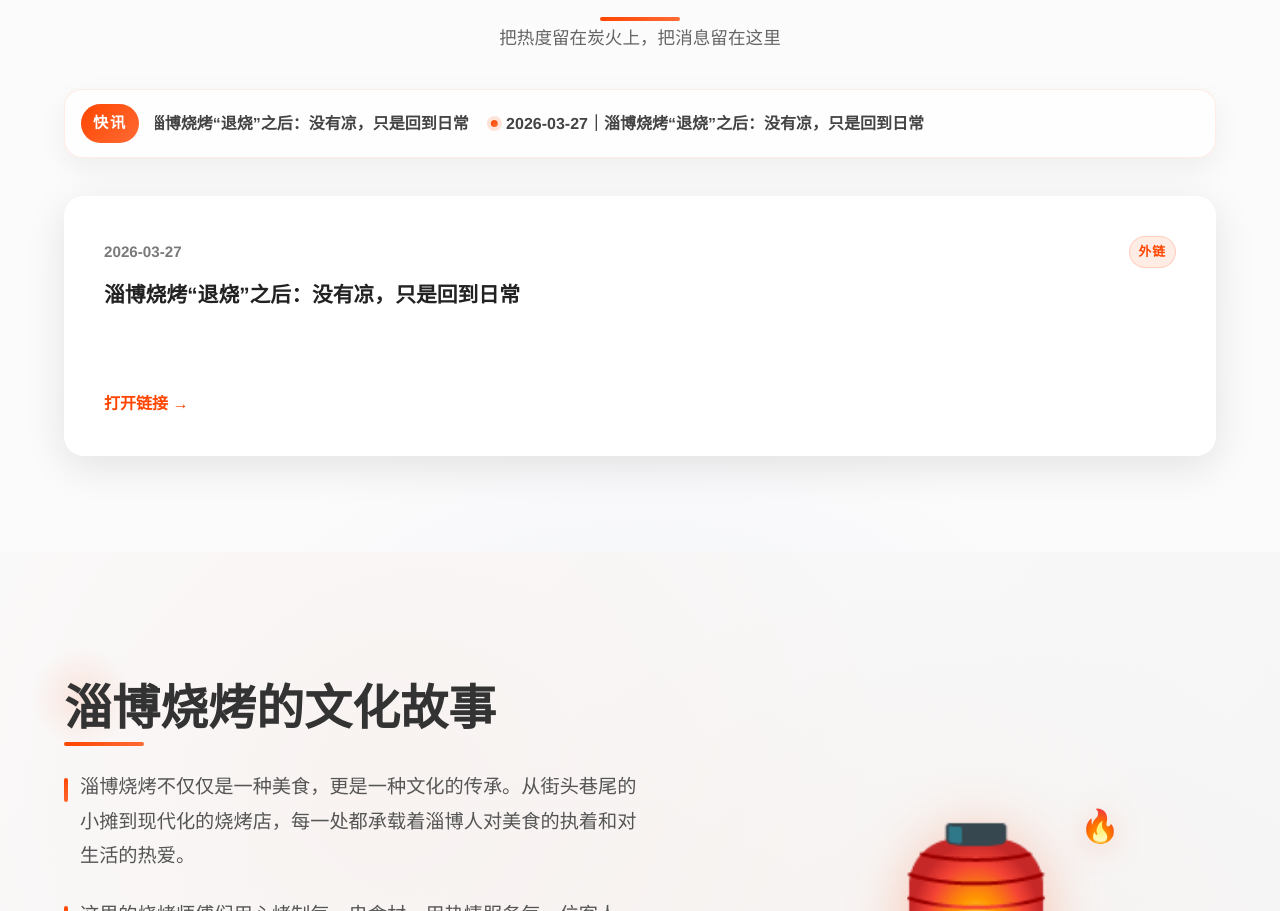
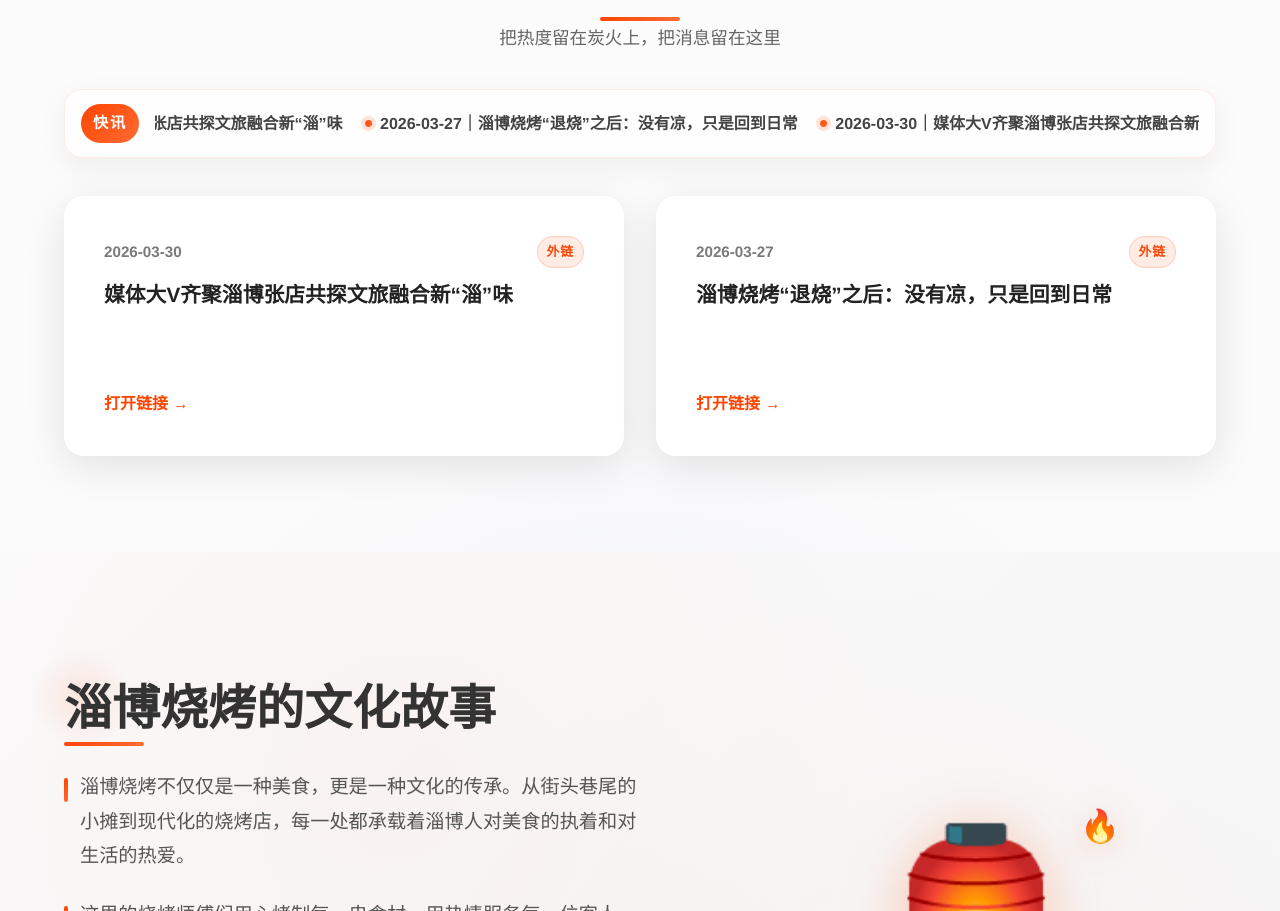
Before and after one commit to songjianvip/zbshaokao.cn, a Vue app: page / in a window 1280 px wide. Shown: the part 3531-4442 px from the top of the page. Built offline with nearby package versions, Linux system fonts and the light colour scheme.

Commit message:
feat(home): 添加最新媒体大V淄博文旅融合新闻条目

```diff
--- a/src/views/HomeView.vue
+++ b/src/views/HomeView.vue
@@ -92,6 +92,11 @@ type NewsItem = {
 
 const newsItems = ref<NewsItem[]>([
   {
+    time: '2026-03-30',
+    title: '媒体大V齐聚淄博张店共探文旅融合新“淄”味',
+    url: 'https://news.iqilu.com/shandong/shandonggedi/20260330/5902320.shtml'
+  },
+  {
     time: '2026-03-27',
     title: '淄博烧烤“退烧”之后：没有凉，只是回到日常',
     url: 'https://baijiahao.baidu.com/s?id=1860825246393309930'
```
